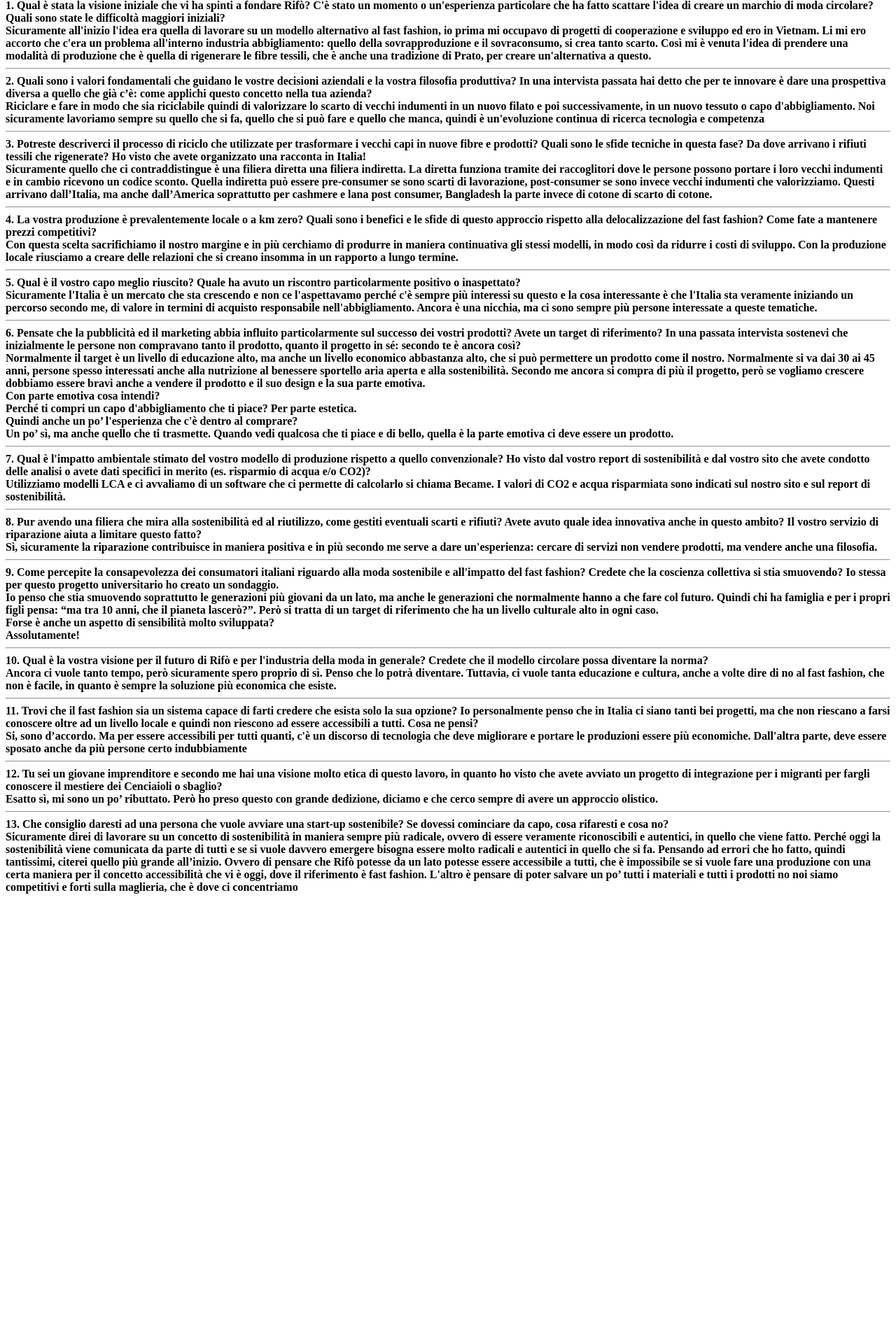
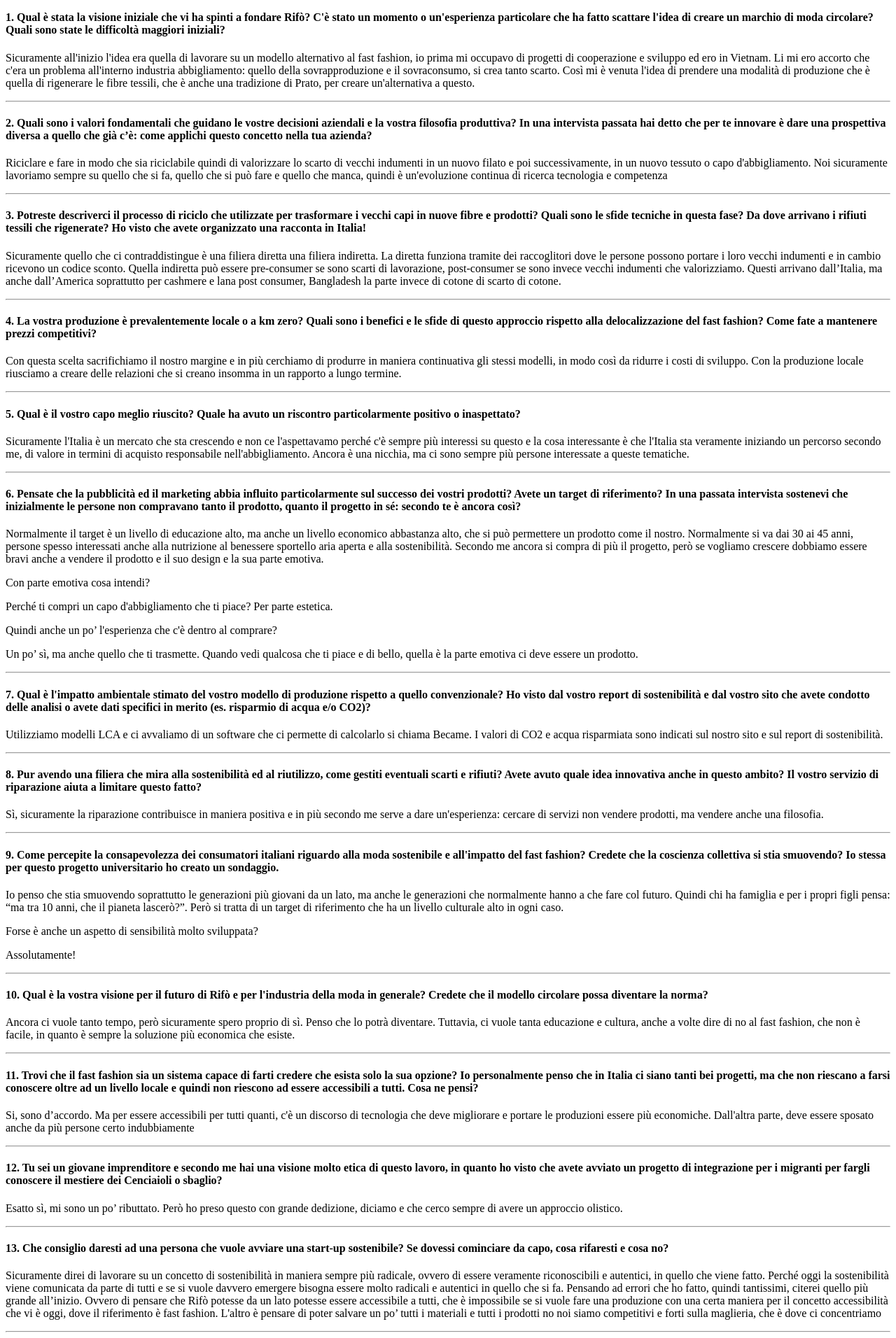
Before and after one commit to iredlp/intervistaNiccoloCipriani, a plain HTML site: page index.html in a window 1280 px wide. Shown: the part 300-2212 px from the top of the page at 70% size. Before the commit the page ends 1624 px from the top, so only its background shows below. Drawn offline with Linux system fonts and the light colour scheme.

Commit message:
Update index.html

```diff
--- a/index.html
+++ b/index.html
@@ -1,4 +1,4 @@
-<html>
+<!DOCTYPE html>
 <html lang="it">
 <head>
     <meta charset="UTF-8">
@@ -15,97 +15,68 @@
       Il tuo browser non supporta l'elemento audio.
       </audio>
 
+    <h3> Di seguito vengono riportate le domande complete poste a Niccolò Cipriani e le relative risposte</h3>  <hr>
 
-      <h3> Di seguito vengono riportate le domande complete poste a Niccolò Cipriani e le relative risposte</h3>  <hr>
-      <h4>
-        1.	Qual è stata la visione iniziale che vi ha spinti a fondare Rifò? C'è stato un momento o un'esperienza particolare che ha fatto
-        scattare l'idea di creare un marchio di moda circolare? Quali sono state le difficoltà maggiori iniziali?  <br>
-        Sicuramente all'inizio l'idea era quella di lavorare su un modello alternativo al fast fashion, io prima mi occupavo di progetti di
-        cooperazione e sviluppo ed ero in Vietnam. Li mi ero accorto che c'era un problema all'interno industria abbigliamento: quello della
-        sovrapproduzione e il sovraconsumo, si crea tanto scarto. Così mi è venuta l'idea di prendere una modalità di produzione che è quella
-        di rigenerare le fibre  tessili, che è anche una tradizione di Prato, per creare un'alternativa a questo.
+    <h4>1. Qual è stata la visione iniziale che vi ha spinti a fondare Rifò? C'è stato un momento o un'esperienza particolare che ha fatto scattare l'idea di creare un marchio di moda circolare? Quali sono state le difficoltà maggiori iniziali?</h4>
+    <p>Sicuramente all'inizio l'idea era quella di lavorare su un modello alternativo al fast fashion, io prima mi occupavo di progetti di cooperazione e sviluppo ed ero in Vietnam. Li mi ero accorto che c'era un problema all'interno industria abbigliamento: quello della sovrapproduzione e il sovraconsumo, si crea tanto scarto. Così mi è venuta l'idea di prendere una modalità di produzione che è quella di rigenerare le fibre tessili, che è anche una tradizione di Prato, per creare un'alternativa a questo.</p>
     <hr>
-        2.	Quali sono i valori fondamentali che guidano le vostre decisioni aziendali e la vostra filosofia produttiva?
-        In una intervista passata hai detto che per te innovare è dare una prospettiva diversa a quello che già c’è: come applichi questo concetto
-        nella tua azienda?<br>
-        Riciclare e fare in modo che sia riciclabile quindi di valorizzare lo scarto di vecchi indumenti in un nuovo filato e poi successivamente,
-        in un nuovo tessuto o capo d'abbigliamento. Noi sicuramente lavoriamo sempre su quello che si fa, quello che si può fare e quello che manca,
-        quindi è un'evoluzione continua di ricerca tecnologia e competenza
+
+    <h4>2. Quali sono i valori fondamentali che guidano le vostre decisioni aziendali e la vostra filosofia produttiva? In una intervista passata hai detto che per te innovare è dare una prospettiva diversa a quello che già c’è: come applichi questo concetto nella tua azienda?</h4>
+    <p>Riciclare e fare in modo che sia riciclabile quindi di valorizzare lo scarto di vecchi indumenti in un nuovo filato e poi successivamente, in un nuovo tessuto o capo d'abbigliamento. Noi sicuramente lavoriamo sempre su quello che si fa, quello che si può fare e quello che manca, quindi è un'evoluzione continua di ricerca tecnologia e competenza</p>
     <hr>
-        3.	Potreste descriverci il processo di riciclo che utilizzate per trasformare i vecchi capi in nuove fibre e prodotti?
-        Quali sono le sfide tecniche in questa fase?  Da dove arrivano i rifiuti tessili che rigenerate? Ho visto che avete organizzato
-        una racconta in Italia! <br>
-        Sicuramente quello che ci contraddistingue è una filiera diretta una filiera indiretta. La diretta funziona tramite
-        dei raccoglitori dove le persone possono portare i loro vecchi indumenti e in cambio ricevono un codice sconto.
-        Quella indiretta può essere pre-consumer se sono scarti di lavorazione, post-consumer se sono invece vecchi indumenti
-        che valorizziamo. Questi arrivano dall’Italia, ma anche dall’America soprattutto per cashmere e lana post consumer, Bangladesh
-        la parte invece di cotone di scarto di cotone.
+
+    <h4>3. Potreste descriverci il processo di riciclo che utilizzate per trasformare i vecchi capi in nuove fibre e prodotti? Quali sono le sfide tecniche in questa fase? Da dove arrivano i rifiuti tessili che rigenerate? Ho visto che avete organizzato una racconta in Italia!</h4>
+    <p>Sicuramente quello che ci contraddistingue è una filiera diretta una filiera indiretta. La diretta funziona tramite dei raccoglitori dove le persone possono portare i loro vecchi indumenti e in cambio ricevono un codice sconto. Quella indiretta può essere pre-consumer se sono scarti di lavorazione, post-consumer se sono invece vecchi indumenti che valorizziamo. Questi arrivano dall’Italia, ma anche dall’America soprattutto per cashmere e lana post consumer, Bangladesh la parte invece di cotone di scarto di cotone.</p>
     <hr>
-        4.	La vostra produzione è prevalentemente locale o a km zero? Quali sono i benefici e le sfide di questo
-        approccio rispetto alla delocalizzazione del fast fashion? Come fate a mantenere prezzi competitivi? <br>
-        Con questa scelta sacrifichiamo il nostro margine e in più cerchiamo di produrre in maniera continuativa gli stessi modelli,
-        in modo così da ridurre i costi di sviluppo. Con la produzione locale riusciamo a creare delle relazioni che si creano insomma
-        in un rapporto a lungo termine.
+
+    <h4>4. La vostra produzione è prevalentemente locale o a km zero? Quali sono i benefici e le sfide di questo approccio rispetto alla delocalizzazione del fast fashion? Come fate a mantenere prezzi competitivi?</h4>
+    <p>Con questa scelta sacrifichiamo il nostro margine e in più cerchiamo di produrre in maniera continuativa gli stessi modelli, in modo così da ridurre i costi di sviluppo. Con la produzione locale riusciamo a creare delle relazioni che si creano insomma in un rapporto a lungo termine.</p>
     <hr>
-        5.	Qual è il vostro capo meglio riuscito? Quale ha avuto un riscontro particolarmente positivo o inaspettato? <br>
-        Sicuramente l'Italia è un mercato che sta crescendo e non ce l'aspettavamo perché c'è sempre più interessi su questo e la cosa
-        interessante è che l'Italia sta veramente iniziando un percorso secondo me, di valore in termini di acquisto responsabile nell'abbigliamento.
-        Ancora è una nicchia, ma ci sono sempre più persone interessate a queste tematiche.
+
+    <h4>5. Qual è il vostro capo meglio riuscito? Quale ha avuto un riscontro particolarmente positivo o inaspettato?</h4>
+    <p>Sicuramente l'Italia è un mercato che sta crescendo e non ce l'aspettavamo perché c'è sempre più interessi su questo e la cosa interessante è che l'Italia sta veramente iniziando un percorso secondo me, di valore in termini di acquisto responsabile nell'abbigliamento. Ancora è una nicchia, ma ci sono sempre più persone interessate a queste tematiche.</p>
     <hr>
-        6.	Pensate che la pubblicità ed il marketing abbia influito particolarmente sul successo dei vostri prodotti? Avete un target di riferimento?
-        In una passata intervista sostenevi che inizialmente le persone non compravano tanto il prodotto, quanto il progetto in sé:
-        secondo te è ancora così?<br>
-        Normalmente il target è un livello di educazione alto, ma anche un livello economico abbastanza alto, che si può permettere un prodotto
-        come il nostro. Normalmente si va dai 30 ai 45 anni, persone spesso interessati anche alla nutrizione al benessere sportello aria aperta e alla sostenibilità.
-        Secondo me ancora si compra di più il progetto, però se vogliamo crescere dobbiamo essere bravi anche a vendere il prodotto
-        e il suo design e la sua parte emotiva.<br>
-        Con parte emotiva cosa intendi? <br>
-        Perché ti compri un capo d'abbigliamento che ti piace? Per parte estetica. <br>
-        Quindi anche un po’ l'esperienza che c'è dentro al comprare?<br>
-        Un po’ sì, ma anche quello che ti trasmette. Quando vedi qualcosa che ti piace e di bello, quella è la parte emotiva ci deve essere un prodotto.
+
+    <h4>6. Pensate che la pubblicità ed il marketing abbia influito particolarmente sul successo dei vostri prodotti? Avete un target di riferimento? In una passata intervista sostenevi che inizialmente le persone non compravano tanto il prodotto, quanto il progetto in sé: secondo te è ancora così?</h4>
+    <p>Normalmente il target è un livello di educazione alto, ma anche un livello economico abbastanza alto, che si può permettere un prodotto come il nostro. Normalmente si va dai 30 ai 45 anni, persone spesso interessati anche alla nutrizione al benessere sportello aria aperta e alla sostenibilità. Secondo me ancora si compra di più il progetto, però se vogliamo crescere dobbiamo essere bravi anche a vendere il prodotto e il suo design e la sua parte emotiva.</p>
+    <p>Con parte emotiva cosa intendi?</p>
+    <p>Perché ti compri un capo d'abbigliamento che ti piace? Per parte estetica.</p>
+    <p>Quindi anche un po’ l'esperienza che c'è dentro al comprare?</p>
+    <p>Un po’ sì, ma anche quello che ti trasmette. Quando vedi qualcosa che ti piace e di bello, quella è la parte emotiva ci deve essere un prodotto.</p>
     <hr>
-        7.	Qual è l'impatto ambientale stimato del vostro modello di produzione rispetto a quello convenzionale? Ho visto dal vostro report
-        di sostenibilità e dal vostro sito che avete condotto delle analisi o avete dati specifici in merito (es. risparmio di acqua e/o CO2)? <br>
-        Utilizziamo modelli LCA e ci avvaliamo di un software che ci permette di calcolarlo si chiama Became. I valori di CO2 e acqua risparmiata
-        sono indicati sul nostro sito e sul report di sostenibilità.
+
+    <h4>7. Qual è l'impatto ambientale stimato del vostro modello di produzione rispetto a quello convenzionale? Ho visto dal vostro report di sostenibilità e dal vostro sito che avete condotto delle analisi o avete dati specifici in merito (es. risparmio di acqua e/o CO2)?</h4>
+    <p>Utilizziamo modelli LCA e ci avvaliamo di un software che ci permette di calcolarlo si chiama Became. I valori di CO2 e acqua risparmiata sono indicati sul nostro sito e sul report di sostenibilità.</p>
     <hr>
-        8.	Pur avendo una filiera che mira alla sostenibilità ed al riutilizzo, come gestiti eventuali scarti e rifiuti?
-        Avete avuto quale idea innovativa anche in questo ambito? Il vostro servizio di riparazione aiuta a limitare questo fatto?<br>
-        Sì, sicuramente la riparazione contribuisce in maniera positiva e in più secondo me serve a dare un'esperienza: cercare di servizi
-        non vendere prodotti, ma vendere anche una filosofia.
+
+    <h4>8. Pur avendo una filiera che mira alla sostenibilità ed al riutilizzo, come gestiti eventuali scarti e rifiuti? Avete avuto quale idea innovativa anche in questo ambito? Il vostro servizio di riparazione aiuta a limitare questo fatto?</h4>
+    <p>Sì, sicuramente la riparazione contribuisce in maniera positiva e in più secondo me serve a dare un'esperienza: cercare di servizi non vendere prodotti, ma vendere anche una filosofia.</p>
     <hr>
-        9.	Come percepite la consapevolezza dei consumatori italiani riguardo alla moda sostenibile e all'impatto del fast fashion?
-        Credete che la coscienza collettiva si stia smuovendo?  Io stessa per questo progetto universitario ho creato un sondaggio.<br>
-        Io penso che stia smuovendo soprattutto le generazioni più giovani da un lato, ma anche le generazioni che normalmente hanno
-        a che fare col futuro. Quindi chi ha famiglia e per i propri figli pensa: “ma tra 10 anni, che il pianeta lascerò?”.
-        Però si tratta di un target di riferimento che ha un livello culturale alto in ogni caso.<br>
-        Forse è anche un aspetto di sensibilità molto sviluppata? <br>
-        Assolutamente!
+
+    <h4>9. Come percepite la consapevolezza dei consumatori italiani riguardo alla moda sostenibile e all'impatto del fast fashion? Credete che la coscienza collettiva si stia smuovendo? Io stessa per questo progetto universitario ho creato un sondaggio.</h4>
+    <p>Io penso che stia smuovendo soprattutto le generazioni più giovani da un lato, ma anche le generazioni che normalmente hanno a che fare col futuro. Quindi chi ha famiglia e per i propri figli pensa: “ma tra 10 anni, che il pianeta lascerò?”. Però si tratta di un target di riferimento che ha un livello culturale alto in ogni caso.</p>
+    <p>Forse è anche un aspetto di sensibilità molto sviluppata?</p>
+    <p>Assolutamente!</p>
     <hr>
-        10.	Qual è la vostra visione per il futuro di Rifò e per l'industria della moda in generale? Credete che il modello circolare possa diventare
-        la norma?<br>
-        Ancora ci vuole tanto tempo, però sicuramente spero proprio di sì. Penso che lo potrà diventare. Tuttavia, ci vuole tanta educazione e cultura,
-        anche a volte dire di no al fast fashion, che non è facile, in quanto è sempre la soluzione più economica che esiste.
+
+    <h4>10. Qual è la vostra visione per il futuro di Rifò e per l'industria della moda in generale? Credete che il modello circolare possa diventare la norma?</h4>
+    <p>Ancora ci vuole tanto tempo, però sicuramente spero proprio di sì. Penso che lo potrà diventare. Tuttavia, ci vuole tanta educazione e cultura, anche a volte dire di no al fast fashion, che non è facile, in quanto è sempre la soluzione più economica che esiste.</p>
     <hr>
-        11.	Trovi che il fast fashion sia un sistema capace di farti credere che esista solo la sua opzione? Io personalmente penso che in Italia ci siano
-        tanti bei progetti, ma che non riescano a farsi conoscere oltre ad un livello locale e quindi non riescono ad essere accessibili a tutti.
-        Cosa ne pensi?<br>
-        Si, sono d’accordo. Ma per essere accessibili per tutti quanti, c'è un discorso di tecnologia che deve migliorare e portare le produzioni
-        essere più economiche. Dall'altra parte, deve essere sposato anche da più persone certo indubbiamente
+
+    <h4>11. Trovi che il fast fashion sia un sistema capace di farti credere che esista solo la sua opzione? Io personalmente penso che in Italia ci siano tanti bei progetti, ma che non riescano a farsi conoscere oltre ad un livello locale e quindi non riescono ad essere accessibili a tutti. Cosa ne pensi?</h4>
+    <p>Si, sono d’accordo. Ma per essere accessibili per tutti quanti, c'è un discorso di tecnologia che deve migliorare e portare le produzioni essere più economiche. Dall'altra parte, deve essere sposato anche da più persone certo indubbiamente</p>
     <hr>
-        12.	Tu sei un giovane imprenditore e secondo me hai una visione molto etica di questo lavoro, in quanto ho
-        visto che avete avviato un progetto di integrazione per i migranti per fargli conoscere il mestiere dei Cenciaioli o sbaglio? <br>
-        Esatto sì, mi sono un po’ ributtato. Però ho preso questo con grande dedizione, diciamo e che cerco sempre di avere un approccio olistico.
+
+    <h4>12. Tu sei un giovane imprenditore e secondo me hai una visione molto etica di questo lavoro, in quanto ho visto che avete avviato un progetto di integrazione per i migranti per fargli conoscere il mestiere dei Cenciaioli o sbaglio?</h4>
+    <p>Esatto sì, mi sono un po’ ributtato. Però ho preso questo con grande dedizione, diciamo e che cerco sempre di avere un approccio olistico.</p>
     <hr>
-        13.	Che consiglio daresti ad una persona che vuole avviare una start-up sostenibile? Se dovessi cominciare da capo, cosa rifaresti e cosa no?<br>
-        Sicuramente direi di lavorare su un concetto di sostenibilità in maniera sempre più radicale, ovvero di essere veramente riconoscibili
-        e autentici, in quello che viene fatto. Perché oggi la sostenibilità viene comunicata da parte di tutti e se si vuole davvero emergere bisogna
-        essere molto radicali e autentici in quello che si fa. Pensando ad errori che ho fatto, quindi tantissimi, citerei quello più grande all’inizio.
-        Ovvero di pensare che Rifò potesse da un lato potesse essere accessibile a tutti, che è impossibile se si vuole fare una produzione con una
-        certa maniera per il concetto accessibilità che vi è oggi, dove il riferimento è fast fashion. L'altro è pensare di poter salvare un po’ tutti
-        i materiali e tutti i prodotti no noi siamo competitivi e forti sulla maglieria, che è dove ci concentriamo
 
-            </h4><br>
+    <h4>13. Che consiglio daresti ad una persona che vuole avviare una start-up sostenibile? Se dovessi cominciare da capo, cosa rifaresti e cosa no?</h4>
+    <p>Sicuramente direi di lavorare su un concetto di sostenibilità in maniera sempre più radicale, ovvero di essere veramente riconoscibili e autentici, in quello che viene fatto. Perché oggi la sostenibilità viene comunicata da parte di tutti e se si vuole davvero emergere bisogna essere molto radicali e autentici in quello che si fa. Pensando ad errori che ho fatto, quindi tantissimi, citerei quello più grande all’inizio. Ovvero di pensare che Rifò potesse da un lato potesse essere accessibile a tutti, che è impossibile se si vuole fare una produzione con una certa maniera per il concetto accessibilità che vi è oggi, dove il riferimento è fast fashion. L'altro è pensare di poter salvare un po’ tutti i materiali e tutti i prodotti no noi siamo competitivi e forti sulla maglieria, che è dove ci concentriamo</p>
+    <hr>
 
 </body>
 </html>
+
+</body>
+</html>
```
Lines whose indentation alone changed are shown as unchanged.
